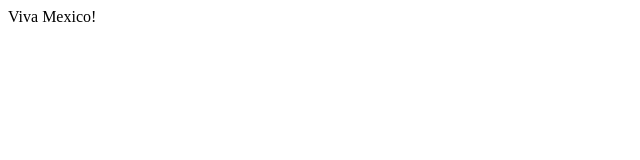
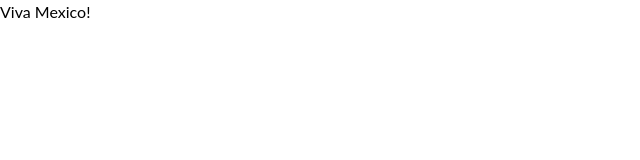
Before and after one commit to marioebros/issa-mme, a React (Create React App) app in the folder issa-mme_frontend/: page / in a window 1280 px wide. Shown: the top 160 px of the page, without its empty margins (0-640 px from the left). Built offline with nearby package versions, Linux system fonts and the light colour scheme.

Commit message:
Body font added, hide scrollbar -implement custom

```diff
--- a/issa-mme_frontend/src/index.css
+++ b/issa-mme_frontend/src/index.css
@@ -0,0 +1,11 @@
+@tailwind base;
+@tailwind components;
+@tailwind utilities;
+
+body {
+    font-family: "Lato", sans-serif;
+}
+
+.hide-scrollbar::-webkit-scrollbar {
+    display: none;
+}
```
